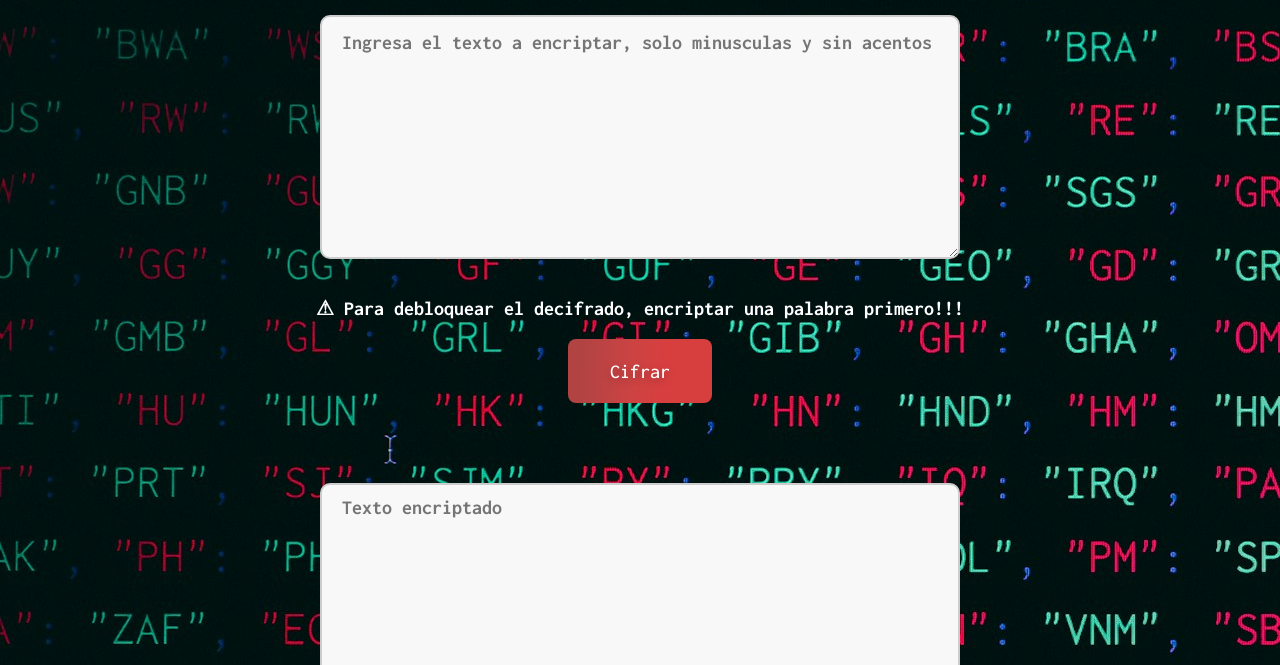
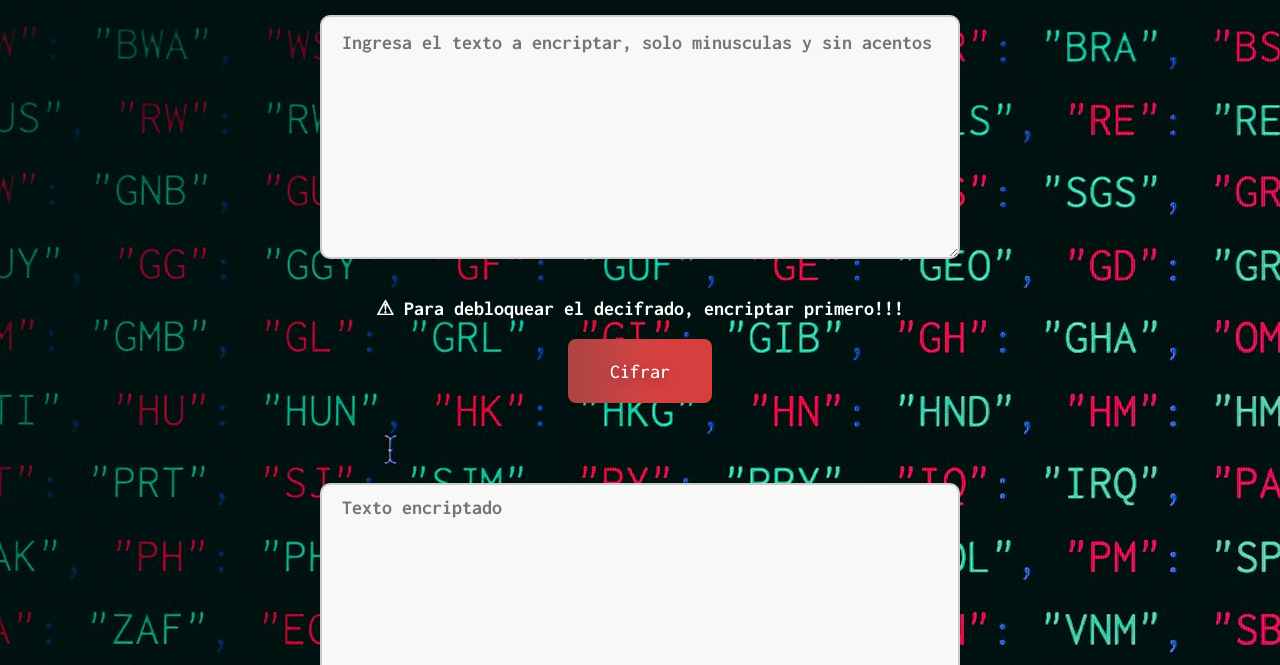
Before and after one commit to 11Walker11/encriptador-de-texto, a plain HTML site: page index.html in a window 1280 px wide. Shown: the part 135-800 px from the top of the page. Drawn offline with Linux system fonts and the light colour scheme; some packages are replaced by stand-ins of ours; a script that the page names is missing; a web font is replaced by a local one.

Commit message:
Actualiza script, index, style

```diff
--- a/index.html
+++ b/index.html
@@ -17,7 +17,7 @@
             <h1>Encriptador de texto</h1>
 
             <section class="formulario-1">
-                <textarea class="encriptar-texto" id="encriptar-texto" cols="70" rows="10" placeholder="Ingresa el texto a encriptar, solo minusculas y sin acentos" required></textarea><p class="alerta" id="alerta">&#9888; Para debloquear el decifrado, encriptar una palabra primero!!!</p>
+                <textarea class="encriptar-texto" id="encriptar-texto" cols="70" rows="10" placeholder="Ingresa el texto a encriptar, solo minusculas y sin acentos" required></textarea><p class="alerta" id="alerta">&#9888; Para debloquear el decifrado, encriptar primero!!!</p>
 
                 <div class="btn-1">
                     <button class="encriptar" id = "encriptar" onclick="btnEncriptar()">Cifrar</button>
```
